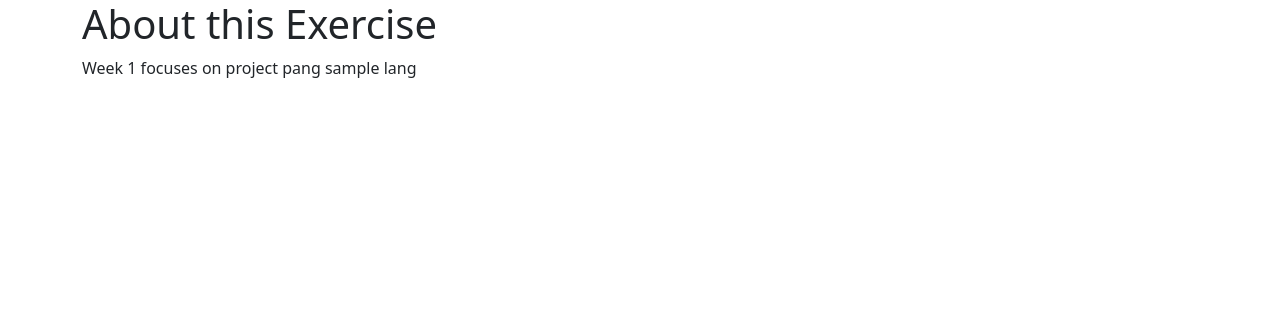
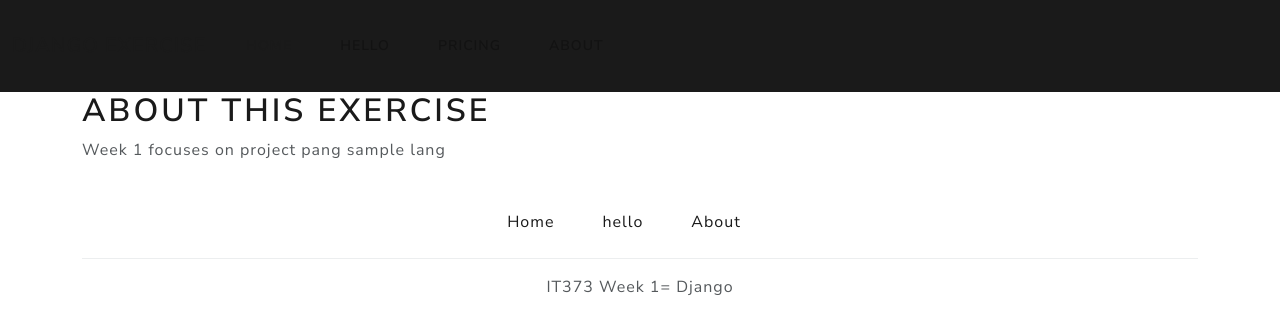
Before and after one commit to APOLLOTRAVISDULNUAN/it373-week1-Django-basics, a Django app: page /about/ in a window 1280 px wide. Shown: the top 334 px of the page. Run offline with Django 5.2, Linux system fonts and the light colour scheme.

Commit message:
modified base.html

```diff
--- a/templates/base.html
+++ b/templates/base.html
@@ -4,11 +4,60 @@
     <meta charset="utf-8">
     <meta name="viewport" content="width=device-width, initial-scale=1">
     <title>{% block title %}Week 1{% endblock title %} . Django Exercises</title>
-    <link href="https://cdn.jsdelivr.net/npm/bootstrap@5.3.8/dist/css/bootstrap.min.css" rel="stylesheet" integrity="sha384-sRIl4kxILFvY47J16cr9ZwB07vP4J8+LH7qKQnuqkuIAvNWLzeN8tE5YBujZqJLB" crossorigin="anonymous">
+    <link rel="stylesheet" href="https://bootswatch.com/5/brite/bootstrap.min.css">
   </head>
   <body>
+    <header>
+        <nav class="navbar navbar-expand-lg bg-primary" data-bs-theme="light">
+        <div class="container-fluid">
+            <a class="navbar-brand" href="{% url "home" %}">Django Exercise</a>
+            <button class="navbar-toggler" type="button" data-bs-toggle="collapse" data-bs-target="#navbarColor01" aria-controls="navbarColor01" aria-expanded="false" aria-label="Toggle navigation">
+            <span class="navbar-toggler-icon"></span>
+            </button>
+            <div class="collapse navbar-collapse" id="navbarColor01">
+            <ul class="navbar-nav me-auto">
+                <li class="nav-item">
+                <a class="nav-link active" href="{% url "home" %}">Home
+                    <span class="visually-hidden">(current)</span>
+                </a>
+                </li>
+
+                <li class="nav-item">
+                <a class="nav-link" href="{% url "hello" %}">hello</a>
+                </li>
+                <li class="nav-item">
+                <a class="nav-link" href="#">Pricing</a>
+                </li>
+                <li class="nav-item">
+                <a class="nav-link" href="{% url "about" %}">About</a>
+                </li>
+                {% comment %} <li class="nav-item dropdown">
+                <a class="nav-link dropdown-toggle" data-bs-toggle="dropdown" href="#" role="button" aria-haspopup="true" aria-expanded="false">Dropdown</a>
+                <div class="dropdown-menu">
+                    <a class="dropdown-item" href="#">Action</a>
+                    <a class="dropdown-item" href="#">Another action</a>
+                    <a class="dropdown-item" href="#">Something else here</a>
+                    <div class="dropdown-divider"></div>
+                    <a class="dropdown-item" href="#">Separated link</a>
+                </div>
+            </li> {% endcomment %}
+            </ul>
+            {% comment %} <form class="d-flex">
+                <input class="form-control me-sm-2" type="search" placeholder="Search">
+                <button class="btn btn-secondary my-2 my-sm-0" type="submit">Search</button>
+            </form> {% endcomment %}
+            </div>
+        </div>
+        </nav>
+    </header>
     <main class="container">
         {% block content %}{% endblock content %}
-    <script src="https://cdn.jsdelivr.net/npm/bootstrap@5.3.8/dist/js/bootstrap.bundle.min.js" integrity="sha384-FKyoEForCGlyvwx9Hj09JcYn3nv7wiPVlz7YYwJrWVcXK/BmnVDxM+D2scQbITxI" crossorigin="anonymous"></script>
+    </main>
+    <div class="container"> <footer class="py-3 my-4">
+        <ul class="nav justify-content-center border-bottom pb-3 mb-3">
+            <li class="nav-item"><a href="{% url "home" %}" class="nav-link px-2 text-body-secondary">Home</a></li>
+            <li class="nav-item"><a href="{% url "hello" %}" class="nav-link px-2 text-body-secondary">hello</a></li>
+            <li class="nav-item"><a href="{% url "about" %}" class="nav-link px-2 text-body-secondary">About</a></li>
+        </ul> <p class="text-center text-body-secondary">IT373 Week 1= Django</p> </footer> </div>
   </body>
 </html>
```
